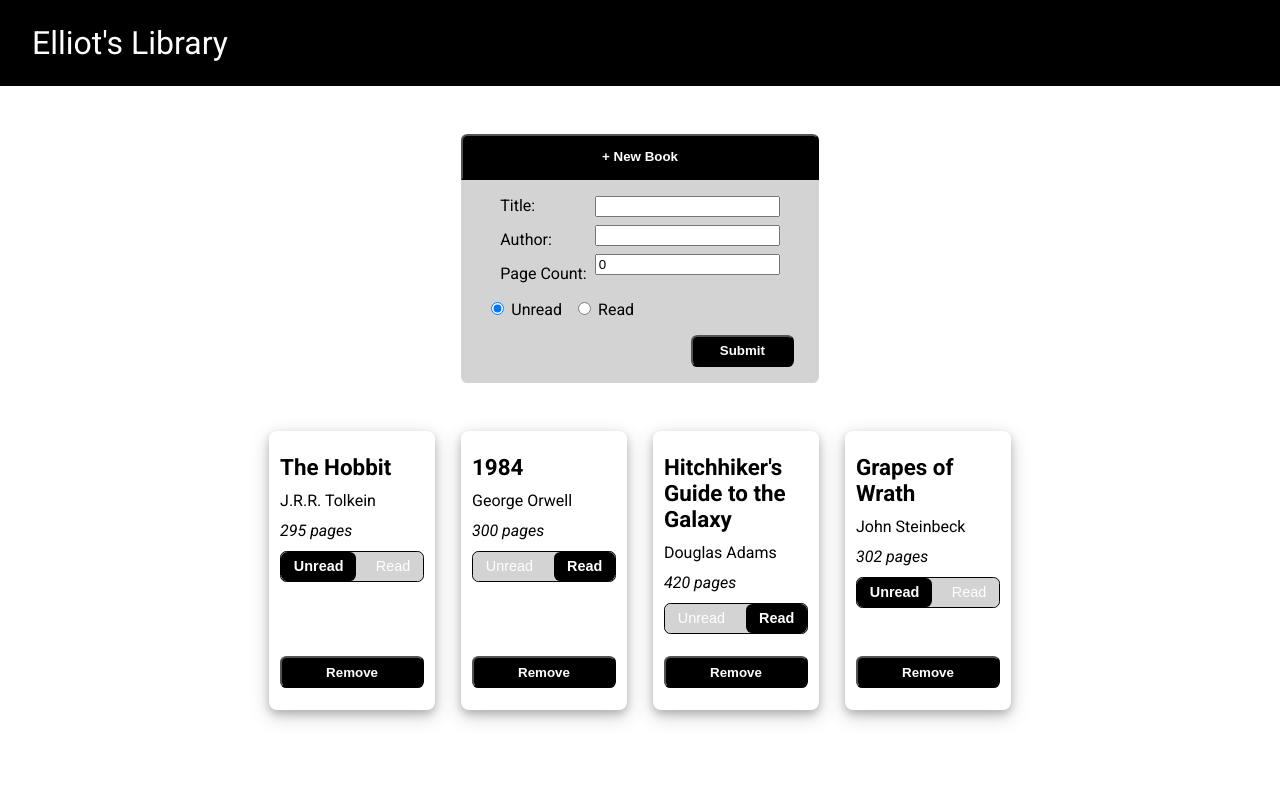
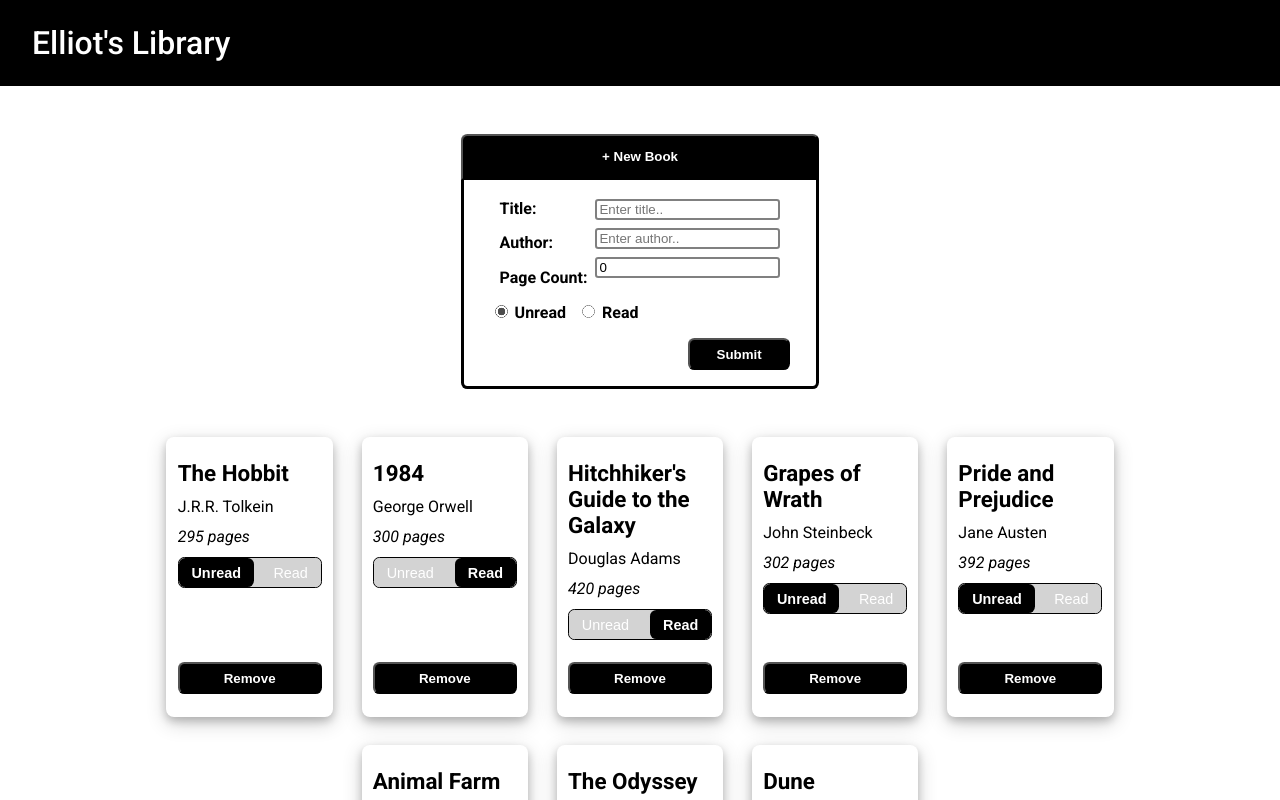
Before and after one commit to Elliot-Akande/library, a plain HTML site: page index.html in a window 1280 px wide. Both pictures are taken after a click on the button "+ New Book". Shown: the top 800 px of the page. Drawn offline with Linux system fonts and the light colour scheme.

Commit message:
Complete styling

```diff
--- a/index.html
+++ b/index.html
@@ -22,8 +22,8 @@
                     <label for="pages">Page Count: </label>
                 </div>
                 <div id="form-input">
-                    <input type="text" id="title" name="title">
-                    <input type="text" id="author" name="author">
+                    <input type="text" id="title" name="title" placeholder="Enter title..">
+                    <input type="text" id="author" name="author" placeholder="Enter author..">
                     <input type="number" id="pages" name="pages" value="0" min="0">
                 </div>
             </div>
--- a/script.js
+++ b/script.js
@@ -151,10 +151,18 @@ let theHobbit = new Book("The Hobbit", "J.R.R. Tolkein", 295, false);
 let nineteenEightyFour = new Book("1984", "George Orwell", 300, true);
 let hitchhikersGuideToTheGalaxy = new Book("Hitchhiker's Guide to the Galaxy", "Douglas Adams", 420, true);
 let grapesOfWrath = new Book("Grapes of Wrath", "John Steinbeck", 302, false);
+let prideAndPrejudice = new Book("Pride and Prejudice", "Jane Austen", 392, false);
+let animalFarm = new Book("Animal Farm", "George Orwell", 130, true);
+let theOdyssey = new Book("The Odyssey", "Homer", 840, false);
+let dune = new Book("Dune", "Frank Herbert", 790, true);
 
 addBookToLibrary(theHobbit);
 addBookToLibrary(nineteenEightyFour);
 addBookToLibrary(hitchhikersGuideToTheGalaxy);
 addBookToLibrary(grapesOfWrath);
+addBookToLibrary(prideAndPrejudice);
+addBookToLibrary(animalFarm);
+addBookToLibrary(theOdyssey);
+addBookToLibrary(dune);
 
 displayBooks();
--- a/style.css
+++ b/style.css
@@ -1,4 +1,5 @@
-@import url('https://fonts.googleapis.com/css2?family=Roboto:ital,wght@0,400;0,700;1,400&display=swap');
+@import url('https://fonts.googleapis.com/css2?family=Roboto:ital,wght@0,400;0,500;0,700;1,400&display=swap');
+
 body, p {
     margin: 0;
     font-family: 'Roboto', sans-serif;
@@ -15,6 +16,7 @@ button {
     color: white;
     padding: 1.5rem 2rem;
     font-size: 2rem;
+    font-weight: 500;
 }
 
 #new-book-container {
@@ -31,12 +33,15 @@ button {
 }
 
 #new-book-form {
-    width: 20.4rem;
+    width: 20rem;
     padding: 1rem;
+    padding-top: 1.2rem;
     display: none;
     flex-direction: column;
     align-items: center;
-    background: lightgrey;
+    background: white;
+    border: 0.2rem black solid;
+    border-top: none;
     border-radius: 0 0 0.4rem 0.4rem;
 }
 
@@ -51,11 +56,28 @@ button {
     gap: 0.5rem;
 }
 
+input[type=text], input[type=number] {
+    border-radius: 0.2rem;
+    border: 0.13rem grey solid;
+    outline: none;
+    transition: 0.2s;
+}
+
+input[type=text]:focus, input[type=number]:focus {
+    border: 0.13rem black solid;
+}
+
+input[type='radio'] {
+    filter: grayscale(100%) contrast(200%);
+}
+
 #form-titles label {
     height: 1.65rem;
+    font-weight: bold;
 }
 
 #read-status-radio {
+    font-weight: bold;
     display: flex;
     gap: 1rem;
     margin-top: 0.5rem;
@@ -80,7 +102,7 @@ button {
     margin: 3rem 5rem;
     flex-wrap: wrap;
     justify-content: center;
-    gap: 1.6rem;
+    gap: 1.8rem;
 }
 
 .book-card {
```
